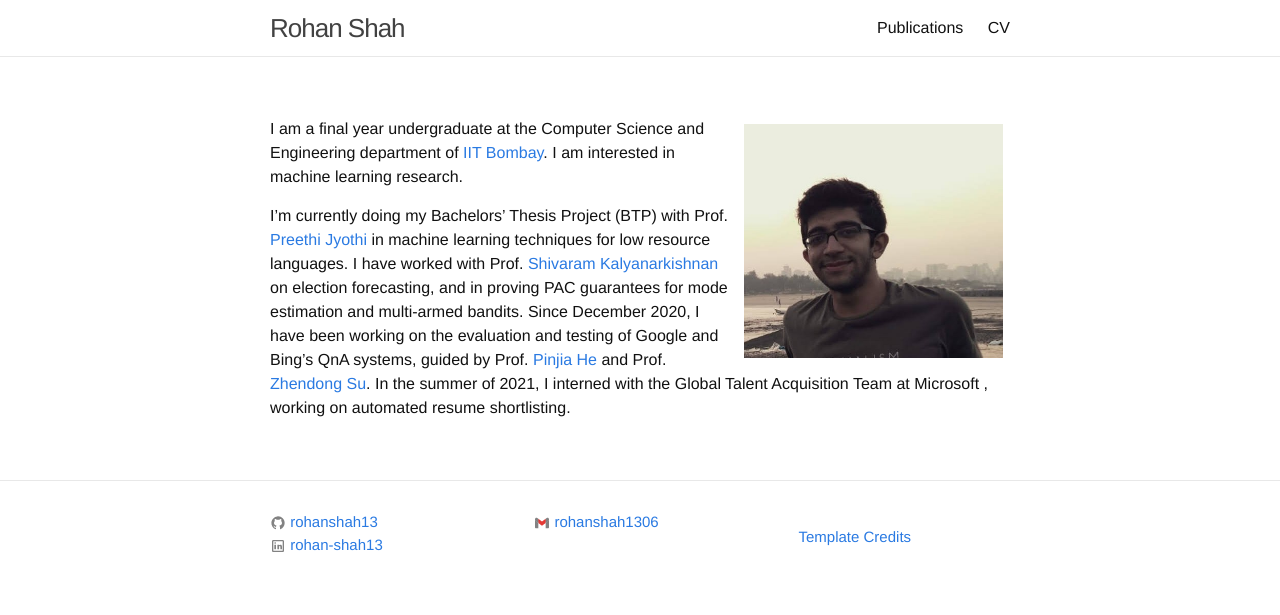
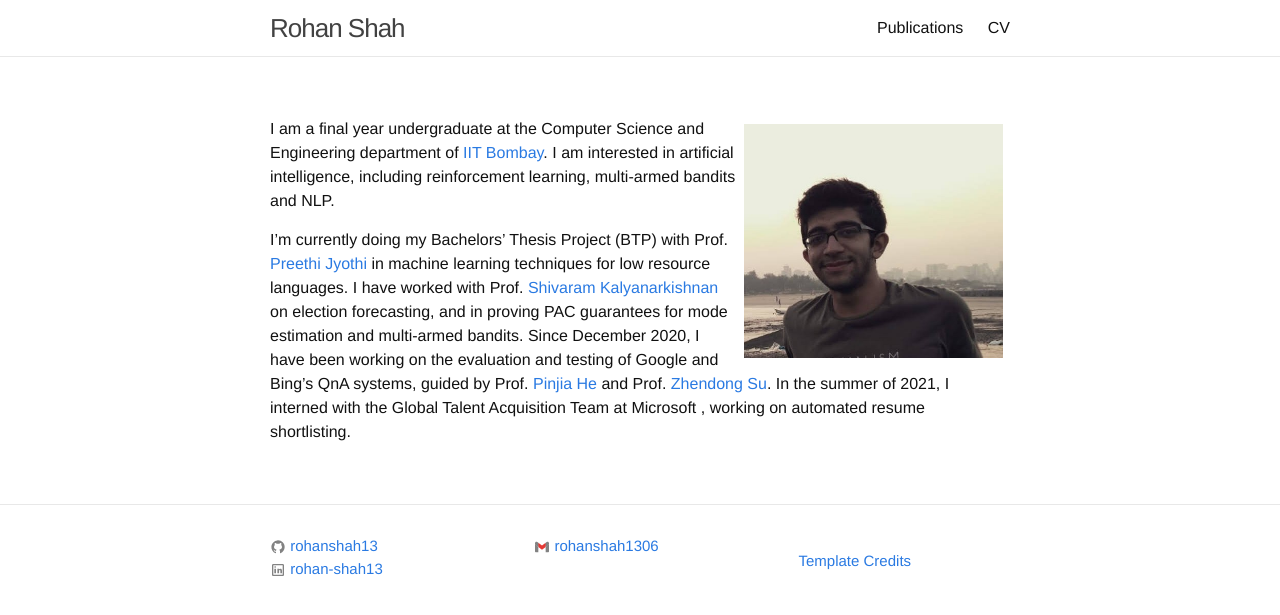
Before and after one commit to rohanshah13/rohanshah13.github.io, a Jekyll site: the page built from index.md, in a window 1280 px wide. Shown: the top 615 px of the page. Built offline with Jekyll 4.4.1, drawn with Linux system fonts in a browser that asks for light colours; comment, search, counter and statistics services are not loaded.

Commit message:
added intro

```diff
--- a/index.md
+++ b/index.md
@@ -5,7 +5,7 @@ layout: page
 
 <img style="float: right; width: 35%; padding: 7px;" src=" {{ site.url }}/assets/images/me.jpeg">
 
-I am a final year undergraduate at the Computer Science and Engineering department of [IIT Bombay](https://www.cse.iitb.ac.in/). I am interested in machine learning research.
+I am a final year undergraduate at the Computer Science and Engineering department of [IIT Bombay](https://www.cse.iitb.ac.in/). I am interested in artificial intelligence, including reinforcement learning, multi-armed bandits and NLP.
 
 I'm currently doing my Bachelors' Thesis Project (BTP) with Prof. [Preethi Jyothi](https://www.cse.iitb.ac.in/~pjyothi/) in machine learning techniques for low resource languages. I have worked with Prof. [Shivaram Kalyanarkishnan](https://www.cse.iitb.ac.in/~shivaram) on election forecasting, and in proving PAC guarantees for mode estimation and multi-armed bandits. Since December 2020, I have been working on the evaluation and testing of Google and Bing's QnA systems, guided by Prof. [Pinjia He](https://pinjiahe.github.io/) and Prof. [Zhendong Su](https://people.inf.ethz.ch/suz/). In the summer of 2021, I interned with the Global Talent Acquisition Team at Microsoft , working on automated resume shortlisting.
 
```
